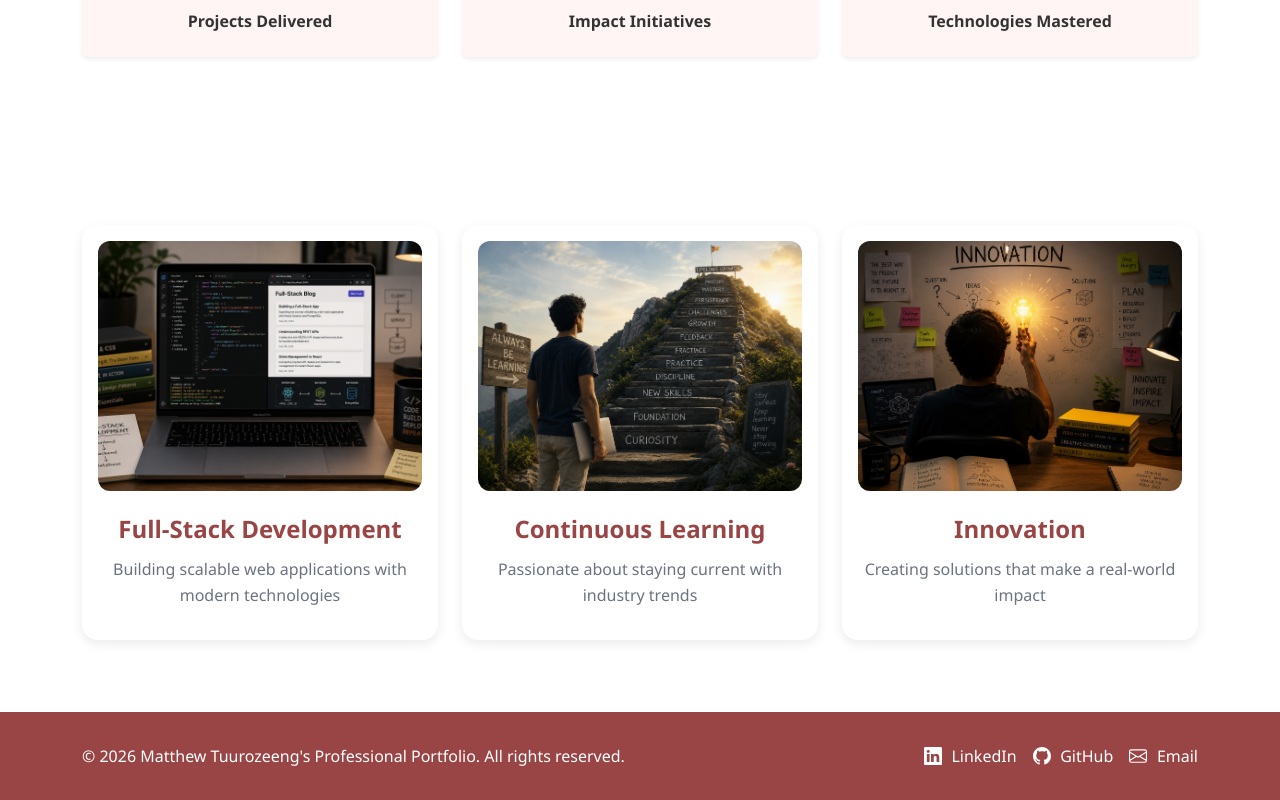
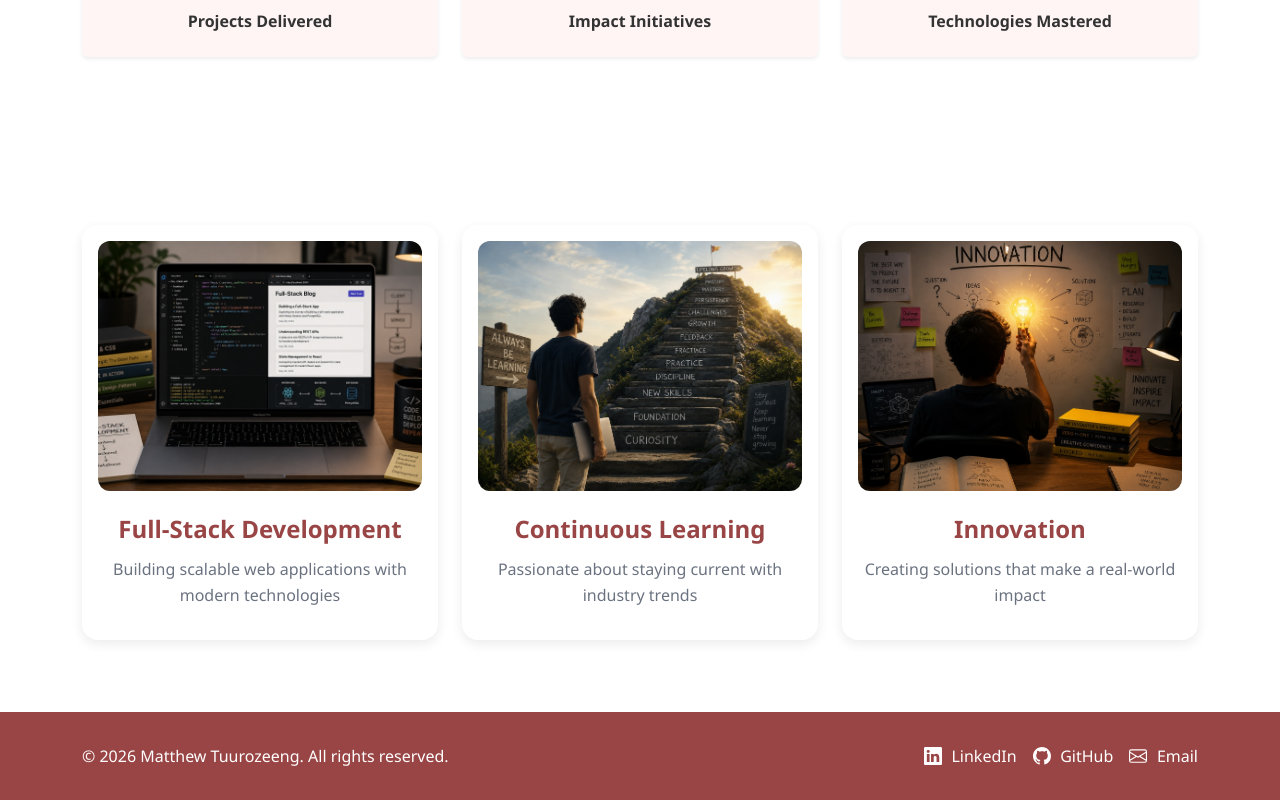
Before and after one commit to MatthewTuurozeeng/Matthew_Tuurozeeng_Digital_Portfolio, a React (Vite) app in the folder frontend/: page / in a window 1280 px wide. Shown: the part 1801-2601 px from the top of the page. Built offline with nearby package versions, Linux system fonts and the light colour scheme; no server answers.

Commit message:
edit footer

```diff
--- a/frontend/src/components/Footer.tsx
+++ b/frontend/src/components/Footer.tsx
@@ -9,7 +9,7 @@ const Footer: React.FC = () => {
       <Container>
         <Row>
           <Col md={6} className="text-center text-md-start mb-3 mb-md-0">
-            <p className="mb-0">© 2026 Matthew Tuurozeeng's Professional Portfolio. All rights reserved.</p>
+            <p className="mb-0">© 2026 Matthew Tuurozeeng. All rights reserved.</p>
           </Col>
           <Col md={6} className="text-center text-md-end d-flex justify-content-center justify-content-md-end gap-3">
             <a className="footer-link" href="https://www.linkedin.com/in/matthewtuurozeeng" target="_blank" rel="noopener noreferrer">
```
